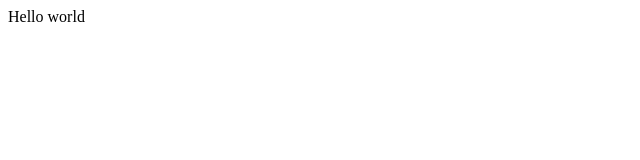
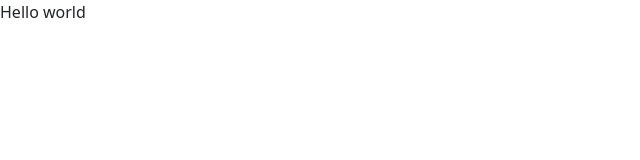
Before and after one commit to itchonib/demo-complete, a plain HTML site: page index.html in a window 1280 px wide. Shown: the full height of the page, 0-640 px from the left. Drawn offline with nearby package versions, Linux system fonts and the light colour scheme.

Commit message:
add bootstrap

```diff
--- a/index.html
+++ b/index.html
@@ -5,6 +5,8 @@
   <meta charset="utf-8">
   <meta name="viewport" content="width=device-width">
   <title>replit</title>
+  <link href="https://cdn.jsdelivr.net/npm/bootstrap@5.3.2/dist/css/bootstrap.min.css" rel="stylesheet">
+  <link href="https://cdn.jsdelivr.net/npm/bootstrap-icons@1.11.3/font/bootstrap-icons.css" rel="stylesheet">
   <link href="style.css" rel="stylesheet" type="text/css" />
 </head>
 
```
